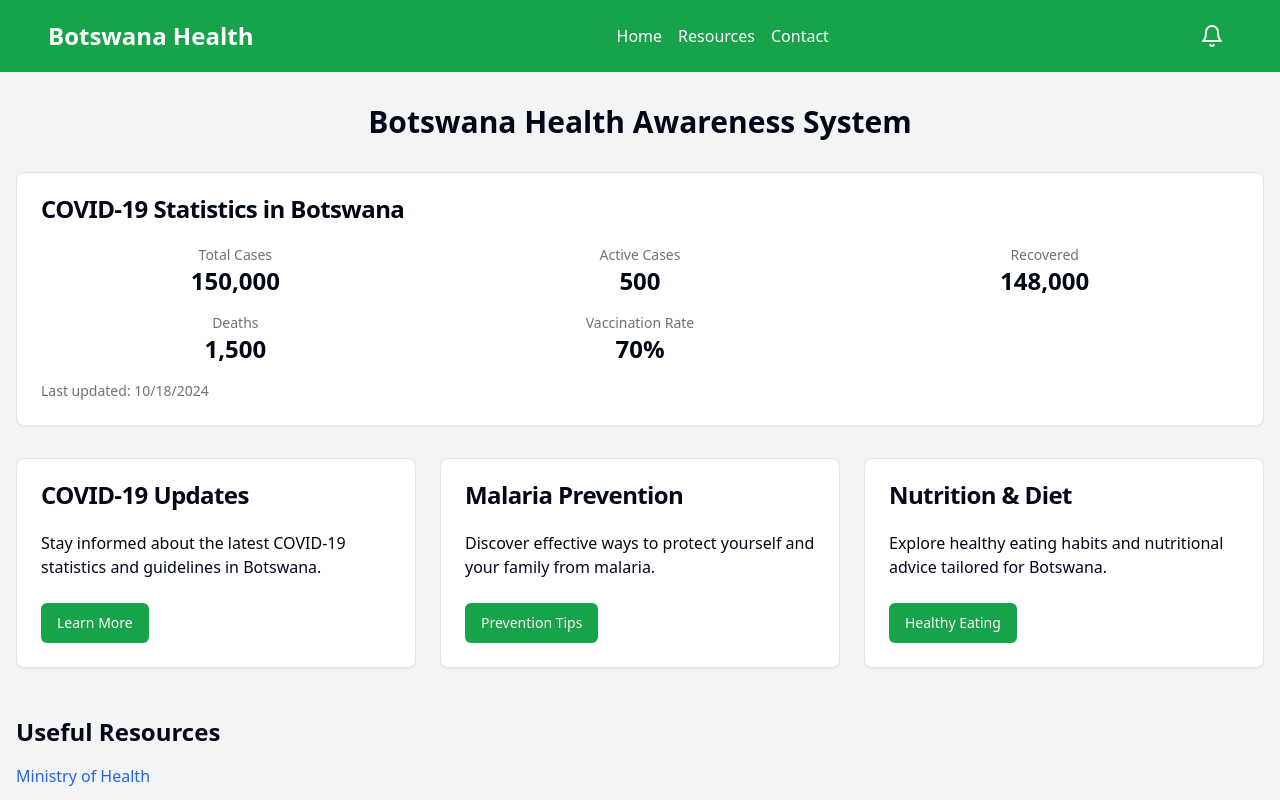
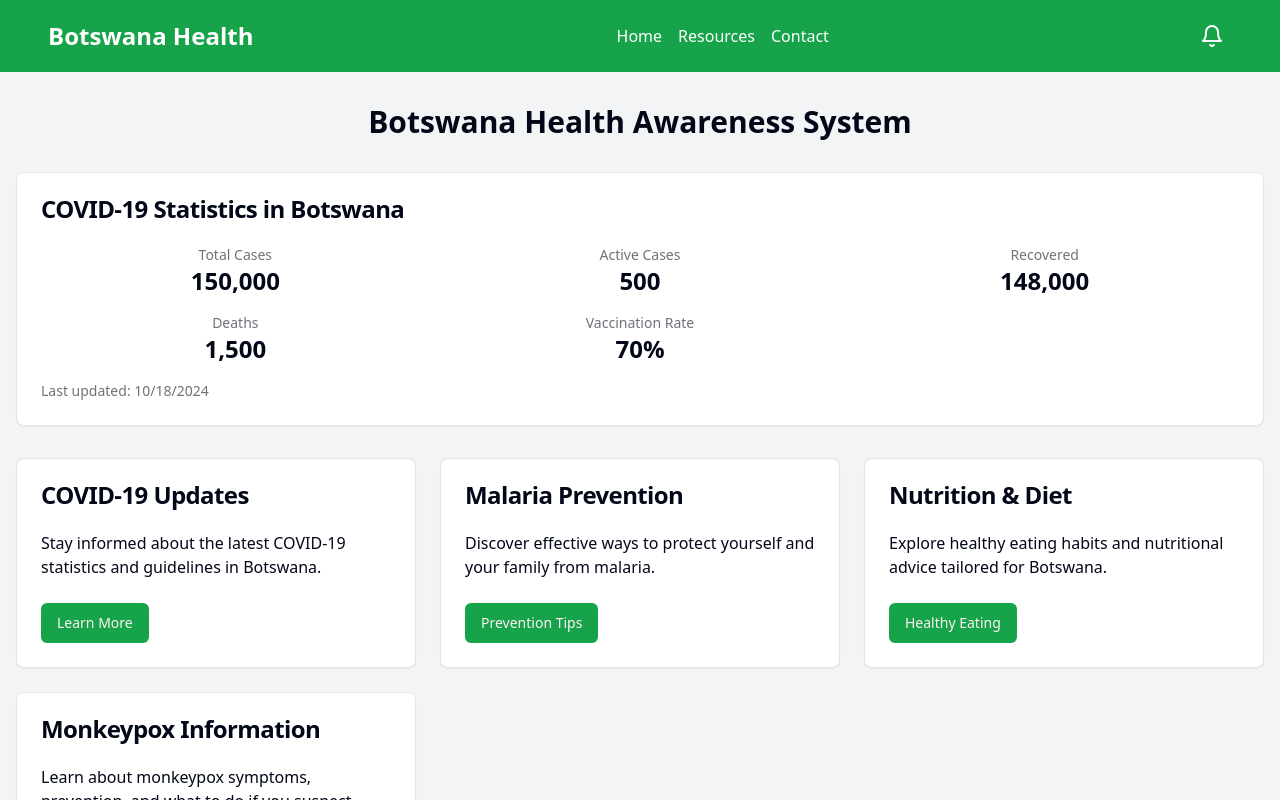
Before and after one commit to Lucamok/healthy-botswana, a React (Vite) app: page / in a window 1280 px wide. Shown: the top 800 px of the page. Built offline with nearby package versions, Linux system fonts and the light colour scheme.

Commit message:
Add monkey pox information card
Implement an information card for monkey pox in the system to provide relevant details and resources.
[skip gpt_engineer]

```diff
--- a/src/pages/Index.tsx
+++ b/src/pages/Index.tsx
@@ -30,6 +30,12 @@ const Index = () => {
             linkText="Healthy Eating"
             linkUrl="/nutrition"
           />
+          <InfoCard
+            title="Monkeypox Information"
+            content="Learn about monkeypox symptoms, prevention, and what to do if you suspect infection."
+            linkText="Monkeypox Facts"
+            linkUrl="/monkeypox"
+          />
         </div>
         <ResourceList />
       </main>
```
